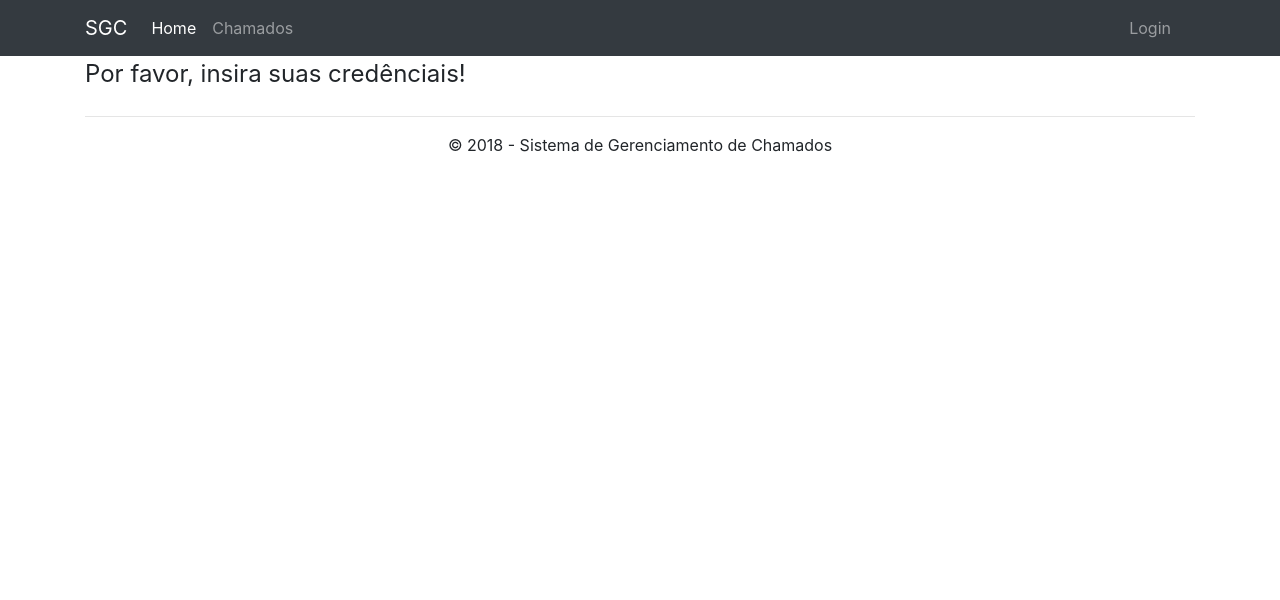
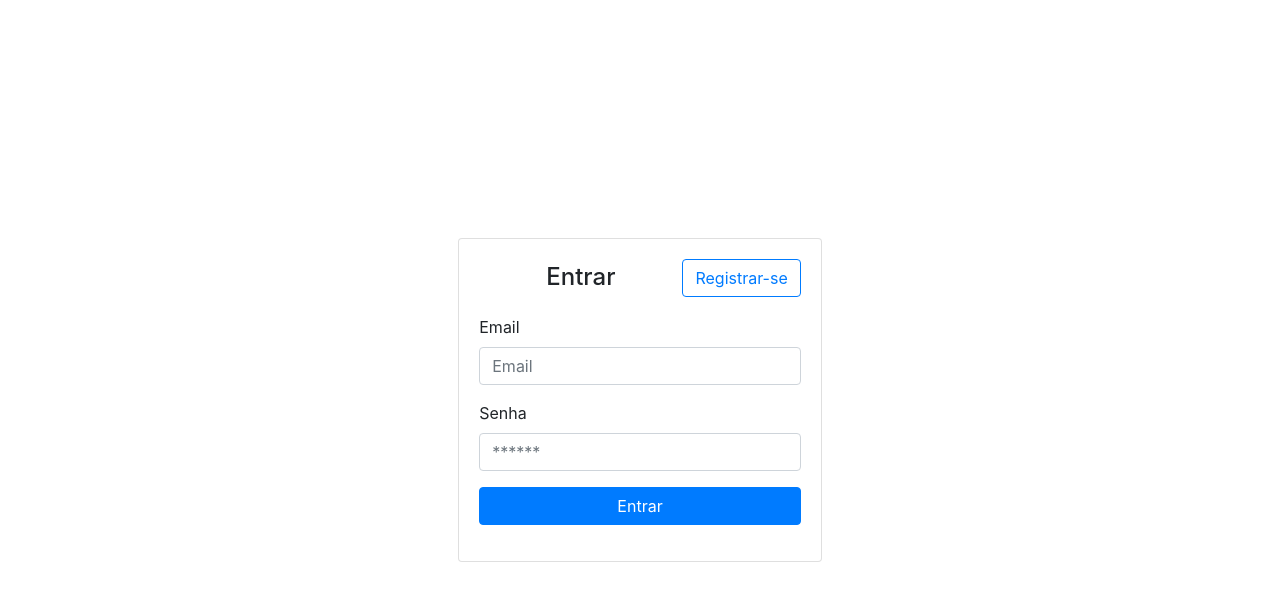
Before and after one commit to jbrambilla/size-sgc-client, a React (Create React App) app: page /login in a window 1280 px wide. Shown: the top 600 px of the page. Built offline with nearby package versions, Linux system fonts and the light colour scheme.

Commit message:
pequena refatoração entre views e funcionalidade de redirecionar para o login caso não exista token para o usuario

```diff
--- a/src/App.css
+++ b/src/App.css
@@ -1,5 +1,8 @@
 .App {
   text-align: center;
+  position: absolute;
+  width: 100% !important;
+  height: 100% !important;
 }
 
 .App-logo {
--- /dev/null
+++ b/src/components/Application.js
@@ -0,0 +1,40 @@
+import React from 'react';
+import { Link } from 'react-router-dom';
+
+function Application(props) {
+    return (
+        <div>
+            <nav className="navbar navbar-expand-lg navbar-dark bg-dark">
+                <div className="container">
+                    <a className="navbar-brand" href="#">SGC</a>
+                    <button className="navbar-toggler" type="button" data-toggle="collapse" data-target="#navbarColor02" aria-controls="navbarColor02" aria-expanded="false" aria-label="Toggle navigation">
+                        <span className="navbar-toggler-icon"></span>
+                    </button>
+
+                    <div className="collapse navbar-collapse" id="navbarColor02">
+                        <ul className="navbar-nav mr-auto">
+                        <li className="nav-item active">
+                            <Link className="nav-link" to="/">Home <span className="sr-only">(current)</span></Link>
+                        </li>
+                        <li className="nav-item">
+                            <a className="nav-link" href="#">Chamados</a>
+                        </li>
+                        </ul>
+                    </div>
+                    <ul className="nav navbar-nav navbar-right">
+                        <li><Link className="nav-link" to="/login">Login</Link></li>
+                        <li><a className="nav-link" href="#"></a></li>
+                    </ul>
+                </div>
+            </nav>
+            <div className="container body-content">
+                <hr />
+                <footer>
+                    <p>&copy; 2018 - Sistema de Gerenciamento de Chamados</p>
+                </footer>
+            </div>
+        </div>
+    )
+}
+
+export default Application
--- a/src/components/Header.js
+++ /dev/null
@@ -1,32 +0,0 @@
-import React from 'react';
-import { Link } from 'react-router-dom';
-
-function Header(props) {
-    return (
-        <nav className="navbar navbar-expand-lg navbar-dark bg-dark">
-        <div className="container">
-          <a className="navbar-brand" href="#">SGC</a>
-          <button className="navbar-toggler" type="button" data-toggle="collapse" data-target="#navbarColor02" aria-controls="navbarColor02" aria-expanded="false" aria-label="Toggle navigation">
-            <span className="navbar-toggler-icon"></span>
-          </button>
-
-            <div className="collapse navbar-collapse" id="navbarColor02">
-                <ul className="navbar-nav mr-auto">
-                <li className="nav-item active">
-                    <Link className="nav-link" to="/">Home <span className="sr-only">(current)</span></Link>
-                </li>
-                <li className="nav-item">
-                    <a className="nav-link" href="#">Chamados</a>
-                </li>
-                </ul>
-            </div>
-            <ul className="nav navbar-nav navbar-right">
-                <li><Link className="nav-link" to="/login">Login</Link></li>
-                <li><a className="nav-link" href="#"></a></li>
-            </ul>
-          </div>
-        </nav>
-    )
-}
-
-export default Header
--- a/src/components/Login.js
+++ b/src/components/Login.js
@@ -2,13 +2,27 @@ import React, { Component } from 'react';
 
 function Login(props) {
     return (
-        <div className="container">
+        <div className="container h-100 d-flex align-items-center justify-content-center">
             <div className="row">
-                <form>
-                    <fieldset>
-                        <legend>Por favor, insira suas credênciais!</legend>
-                    </fieldset>
-                </form>
+                <div className="card">
+                    <article className="card-body">
+                        <a href="" className="float-right btn btn-outline-primary">Registrar-se</a>
+                        <h4 className="card-title mb-4 mt-1">Entrar</h4>
+                        <form>
+                            <div className="form-group">
+                                <label className="float-left">Email</label>
+                                <input name="" className="form-control" placeholder="Email" type="email"/>
+                            </div>
+                            <div className="form-group">
+                                <label className="float-left">Senha</label>
+                                <input className="form-control" placeholder="******" type="password"/>
+                            </div>
+                            <div className="form-group">
+                                <button type="submit" className="btn btn-primary btn-block"> Entrar  </button>
+                            </div>
+                        </form>
+                    </article>
+                </div>
             </div>
         </div>
     )
--- a/src/containers/App.js
+++ b/src/containers/App.js
@@ -1,8 +1,8 @@
 import React, { Component } from 'react';
 import logo from './../logo.svg';
 import './../App.css';
-import Header from './../components/Header';
-import {Route} from 'react-router-dom';
+import Application from './../components/Application';
+import {Route, Redirect} from 'react-router-dom';
 import Login from '../components/Login';
 import * as SgcAPI from './../utils/SgcAPI';
 
@@ -21,16 +21,12 @@ class App extends Component {
   render() {
     return (
       <div className="App">
-        <Header/>
-          <div className="container body-content">
-            <Route path="/login" component={Login}/>
-            <hr />
-            <footer>
-                <p>&copy; 2018 - Sistema de Gerenciamento de Chamados</p>
-            </footer>
-        </div>
+        <Route exact path="/" render={ () =>
+          this.state.token ? (<Application/>) : (<Redirect to="/login"/>)
+        }/>
+        <Route path="/login" component={Login}/>
       </div>
-    );
+    )
   }
 }
 
```
